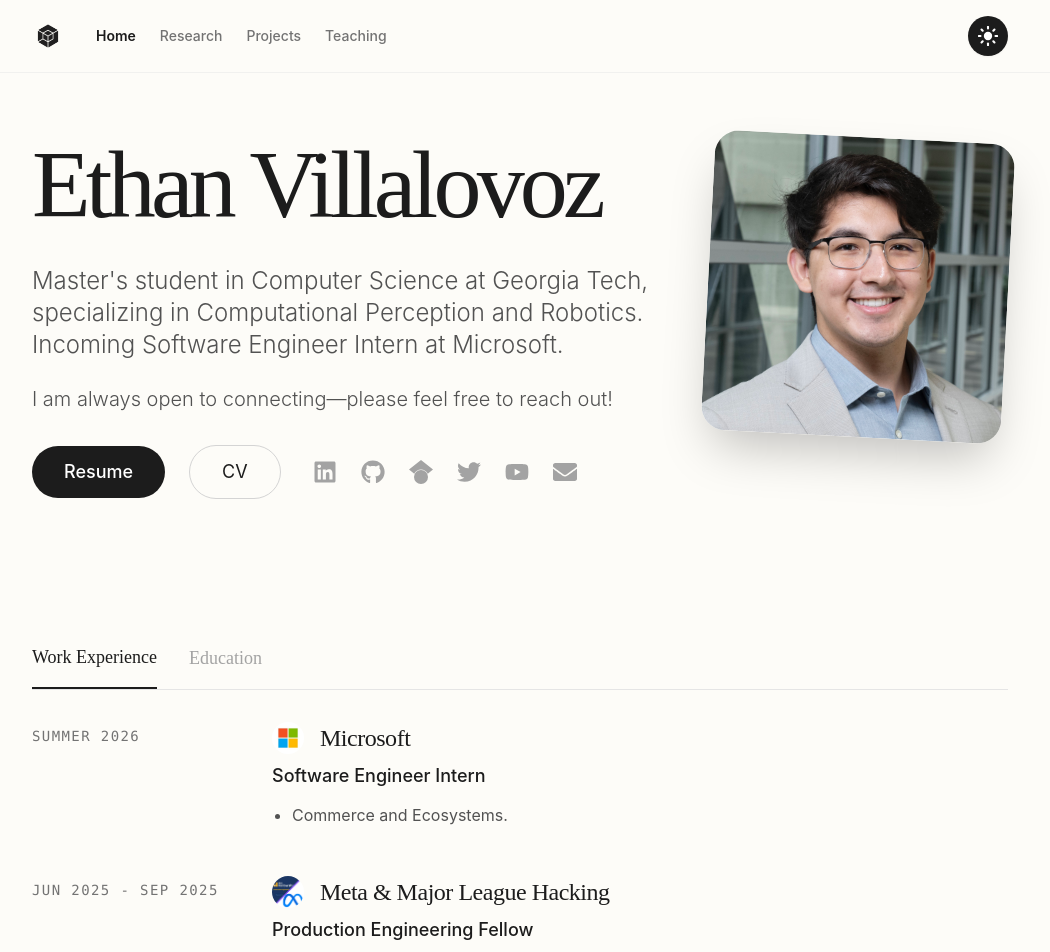
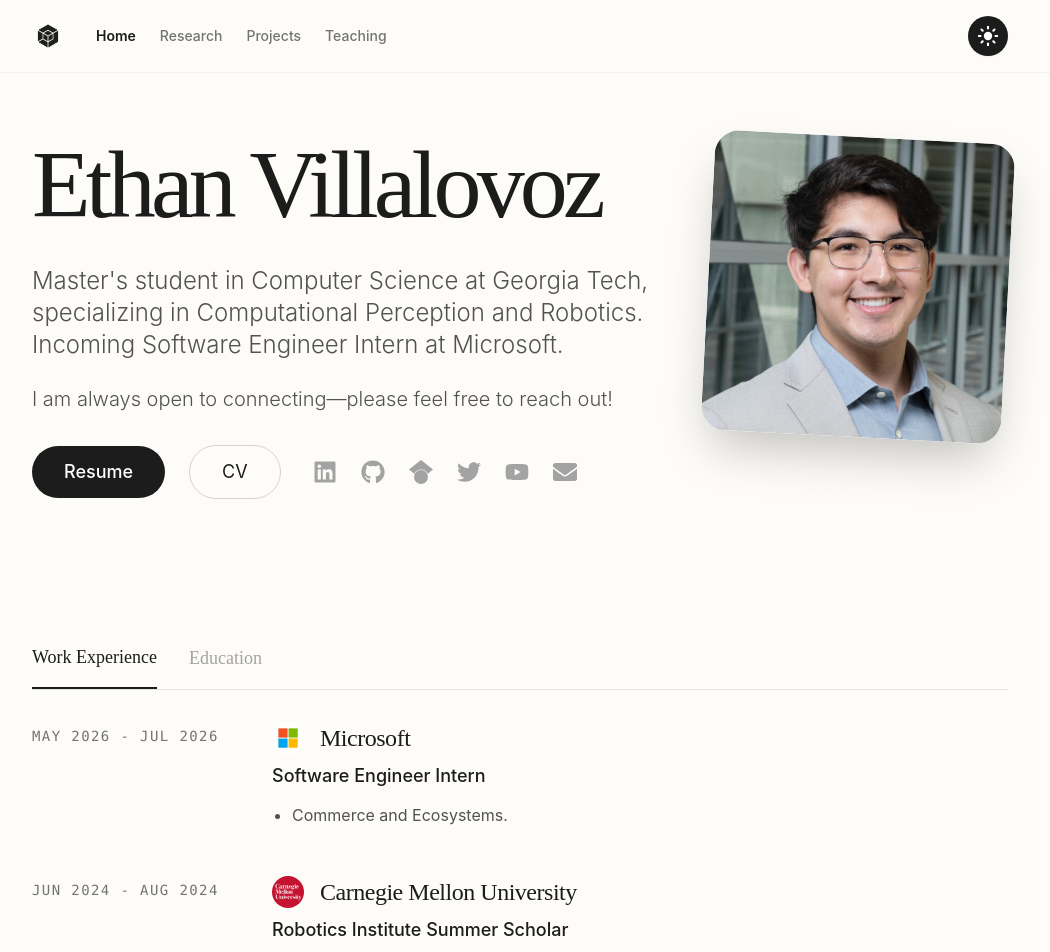
Before and after one commit to ethanvillalovoz/ethanvillalovoz.github.io, a Next.js app: page / in a window 1280 px wide. Shown: the top 952 px of the page, without its empty margins (120-1170 px from the left). Built offline with nearby package versions, Linux system fonts and the light colour scheme.

Commit message:
Update work timeline dates and comment out previous experience for clarity

```diff
--- a/src/app/page.tsx
+++ b/src/app/page.tsx
@@ -9,7 +9,7 @@ import { SiGooglescholar } from "react-icons/si";
 // Example timeline data structure
 const workTimeline = [
 	{
-		date: "Summer 2026",
+		date: "May 2026 - Jul 2026",
 		company: "Microsoft",
 		logo: "/images/timeline/microsoft_logo.jpeg",
 		title: <span className="text-primary dark:text-white font-medium">Software Engineer Intern</span>,
@@ -17,15 +17,15 @@ const workTimeline = [
 			"Commerce and Ecosystems.",
 		],
 	},
-	{
-		date: "Jun 2025 - Sep 2025",
-		company: "Meta & Major League Hacking",
-		logo: "/images/timeline/meta_MLH_fellowship_logo.png",
-		title: <span className="text-primary dark:text-white font-medium">Production Engineering Fellow</span>,
-		bullets: [
-			"Built and deployed a production-grade full-stack Flask application with Docker, CI/CD automation, and monitoring infrastructure.",
-		],
-	},
+	// {
+	// 	date: "Jun 2025 - Sep 2025",
+	// 	company: "Meta & Major League Hacking",
+	// 	logo: "/images/timeline/meta_MLH_fellowship_logo.png",
+	// 	title: <span className="text-primary dark:text-white font-medium">Production Engineering Fellow</span>,
+	// 	bullets: [
+	// 		"Built and deployed a production-grade full-stack Flask application with Docker, CI/CD automation, and monitoring infrastructure.",
+	// 	],
+	// },
   {
 		date: "Jun 2024 - Aug 2024",
 		company: "Carnegie Mellon University",
```
Also changed, not shown: 2 other files (tests, documents, lock files or other folders).
